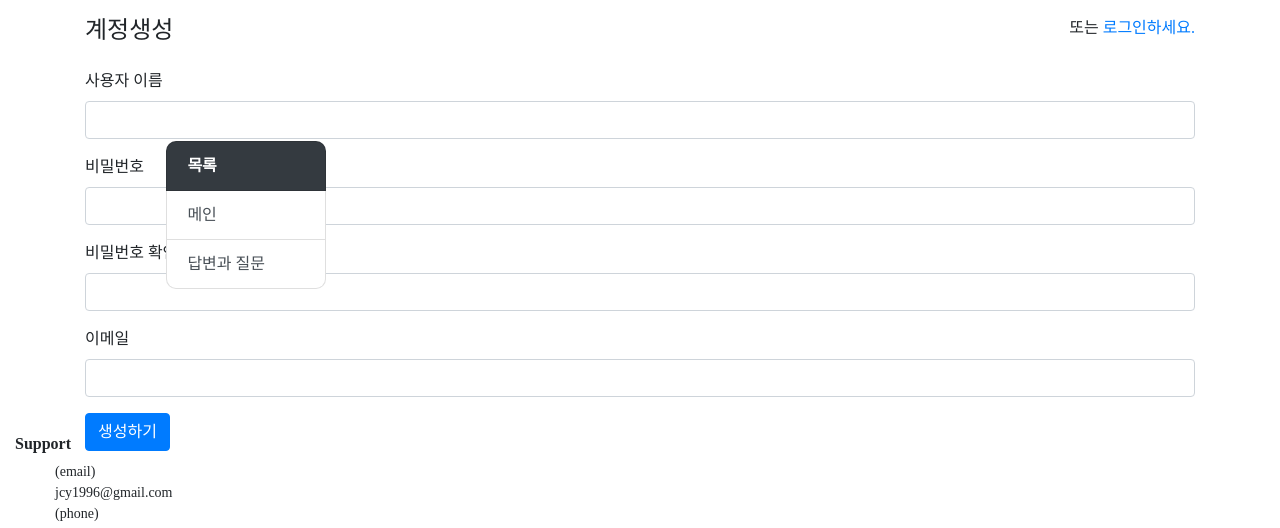
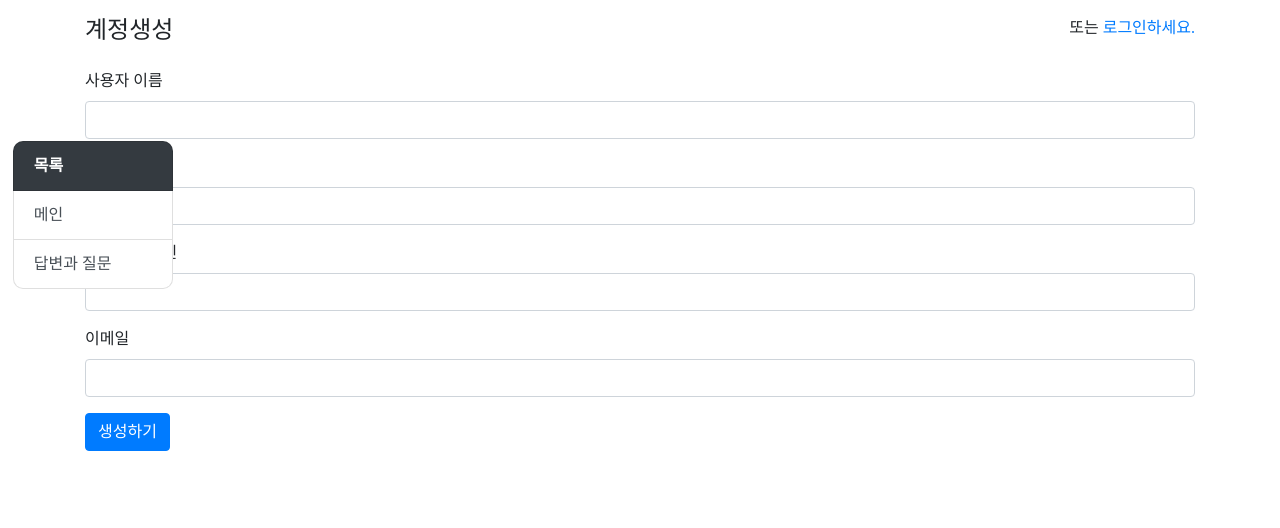
Before and after one commit to jeongchanyoung-1234/CYWEB-demo, a Django app: page /common/signup/ in a window 1280 px wide. Shown: the part 99-627 px from the top of the page. Run offline with Django 3.2, Linux system fonts and the light colour scheme; some libraries are stand-ins or nearby versions.

Commit message:
'display'

```diff
--- a/static/style.css
+++ b/static/style.css
@@ -17,7 +17,7 @@ a.navbar-brand {
 }
 
 footer {
-    position: absolute;
+    position: fixed;
     bottom: 0px;
 }
 footer h3 {
--- a/templates/base.html
+++ b/templates/base.html
@@ -30,7 +30,7 @@
 </body>
 <footer>
     <hr>
-    <div class="container" style="position: absolute;">
+    <div class="container" style="position: absolute;   ">
         <h3>Support</h3>
         <ul>
             <li>(email) jcy1996@gmail.com </li>
--- a/templates/sidebar.html
+++ b/templates/sidebar.html
@@ -1,5 +1,5 @@
 
-<div class="list-group" style="width:10em; position:fixed; top:30%; left:13%; border-radius: 10px;">
+<div class="list-group" style="width:10em; position:fixed; top:30%; left:1%; border-radius: 10px;">
   <a class="list-group-item list-group-item-action bg-dark" disabled style="color:white;"><strong>목록</strong></a>
   <a href="{% url 'pybo:main' %}" class="list-group-item list-group-item-action">메인</a>
   <a href="{% url 'pybo:index' %}" class="list-group-item list-group-item-action">답변과 질문</a>
```
